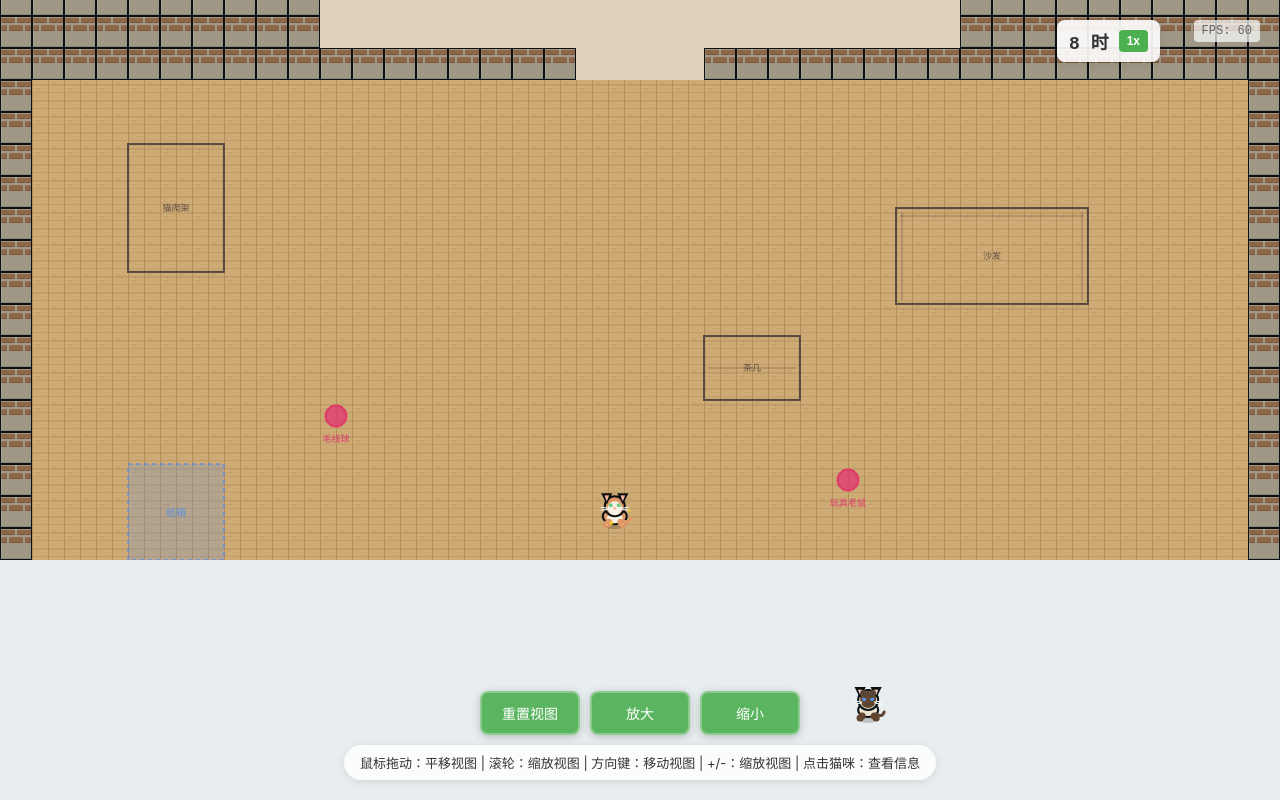
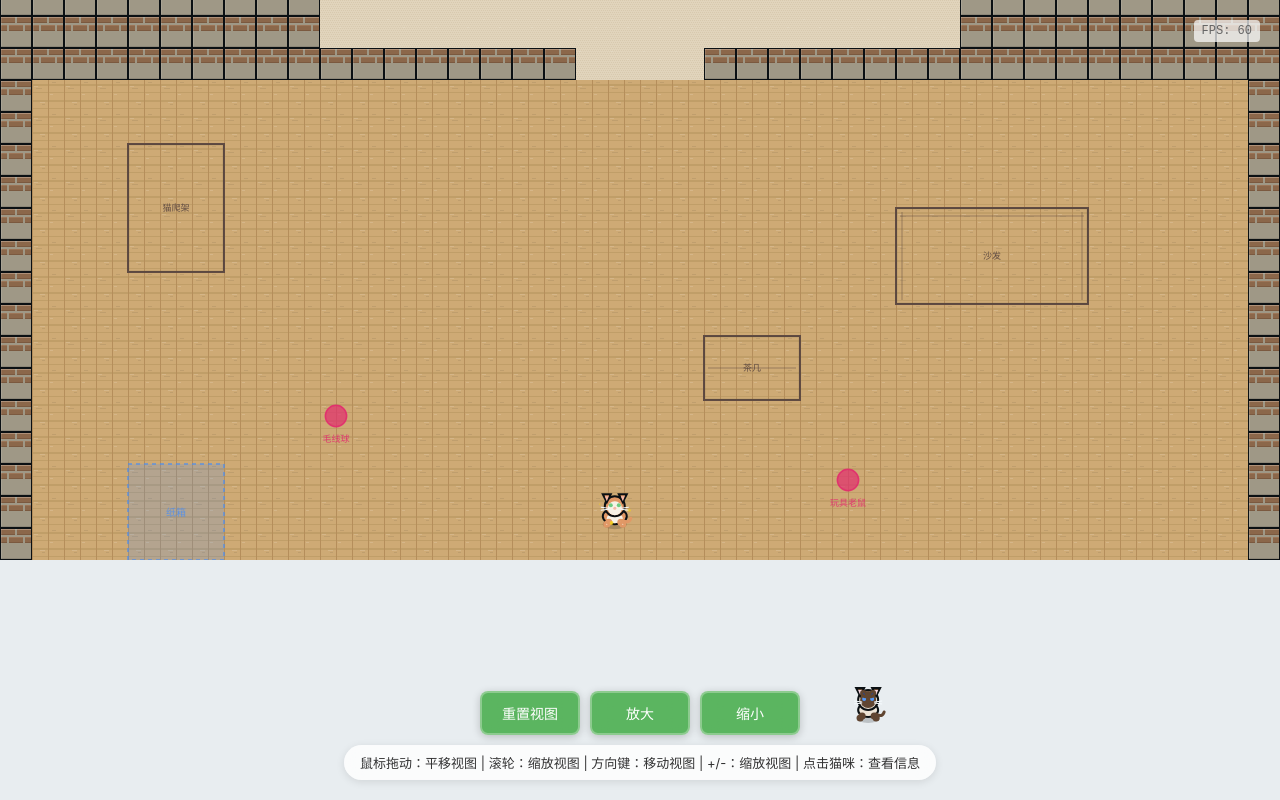
Before and after one commit to verils/luepi-house, a Svelte app: page / in a window 1280 px wide. Built offline with nearby package versions, Linux system fonts and the light colour scheme.

Commit message:
remove(time): 移除时间面板组件
- 删除了时间显示功能
- 移除了播放速度控制按钮
- 清理了相关的时间面板UI元素

```diff
--- a/src/App.svelte
+++ b/src/App.svelte
@@ -368,15 +368,6 @@
       <InfoPanel cat={$selectedCat} onclose={() => deselectCat()}/>
     {/if}
 
-    <div class="time-panel">
-      <div class="time-display">
-        {$timeStore?.hour ?? 8} 时
-      </div>
-      <button class="speed-btn" onclick={handleSpeedChange}>
-        {$timeStore?.speed ?? 1}x
-      </button>
-    </div>
-
     <div class="fps-counter">
       FPS: {fps}
     </div>
```
